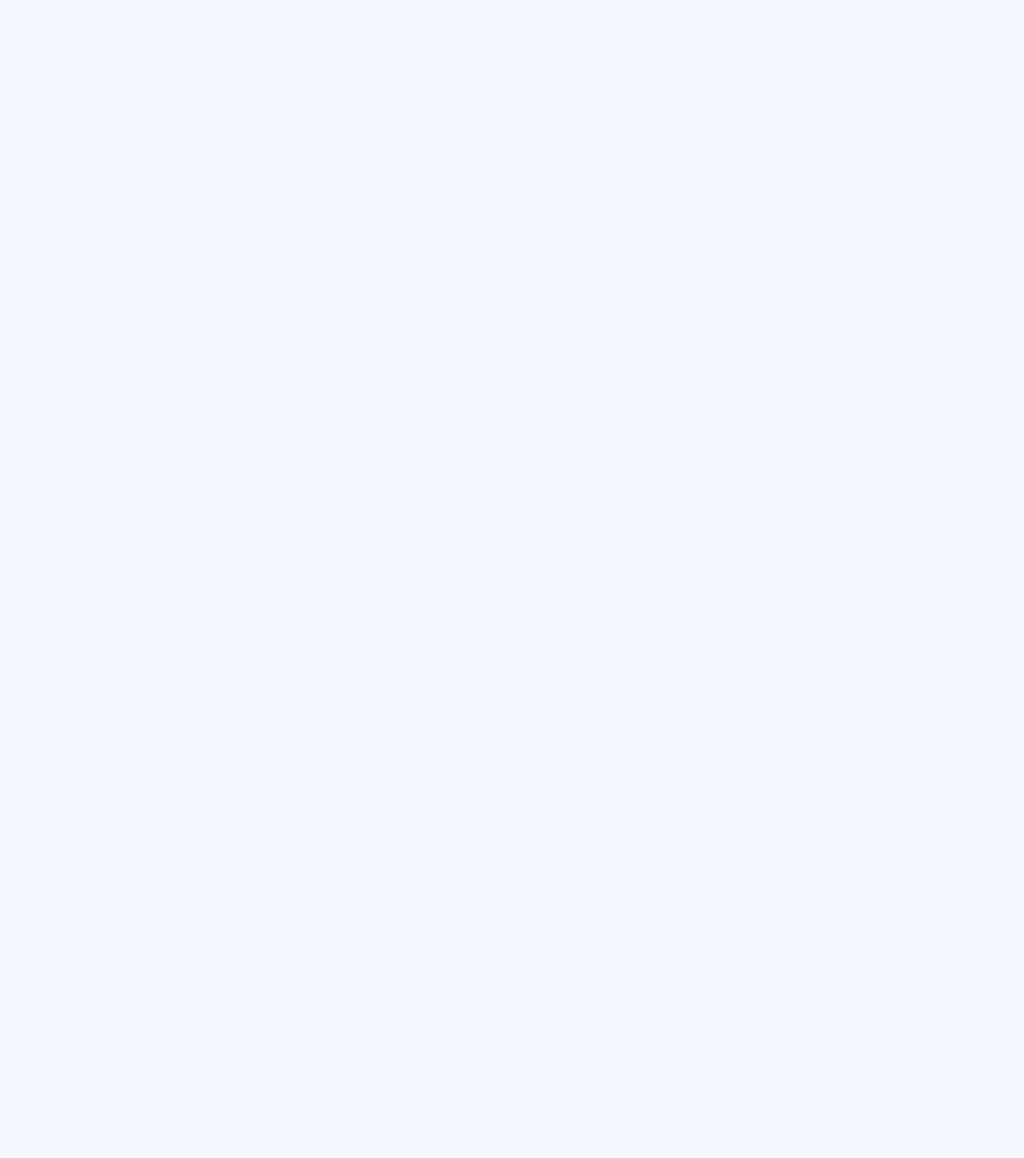
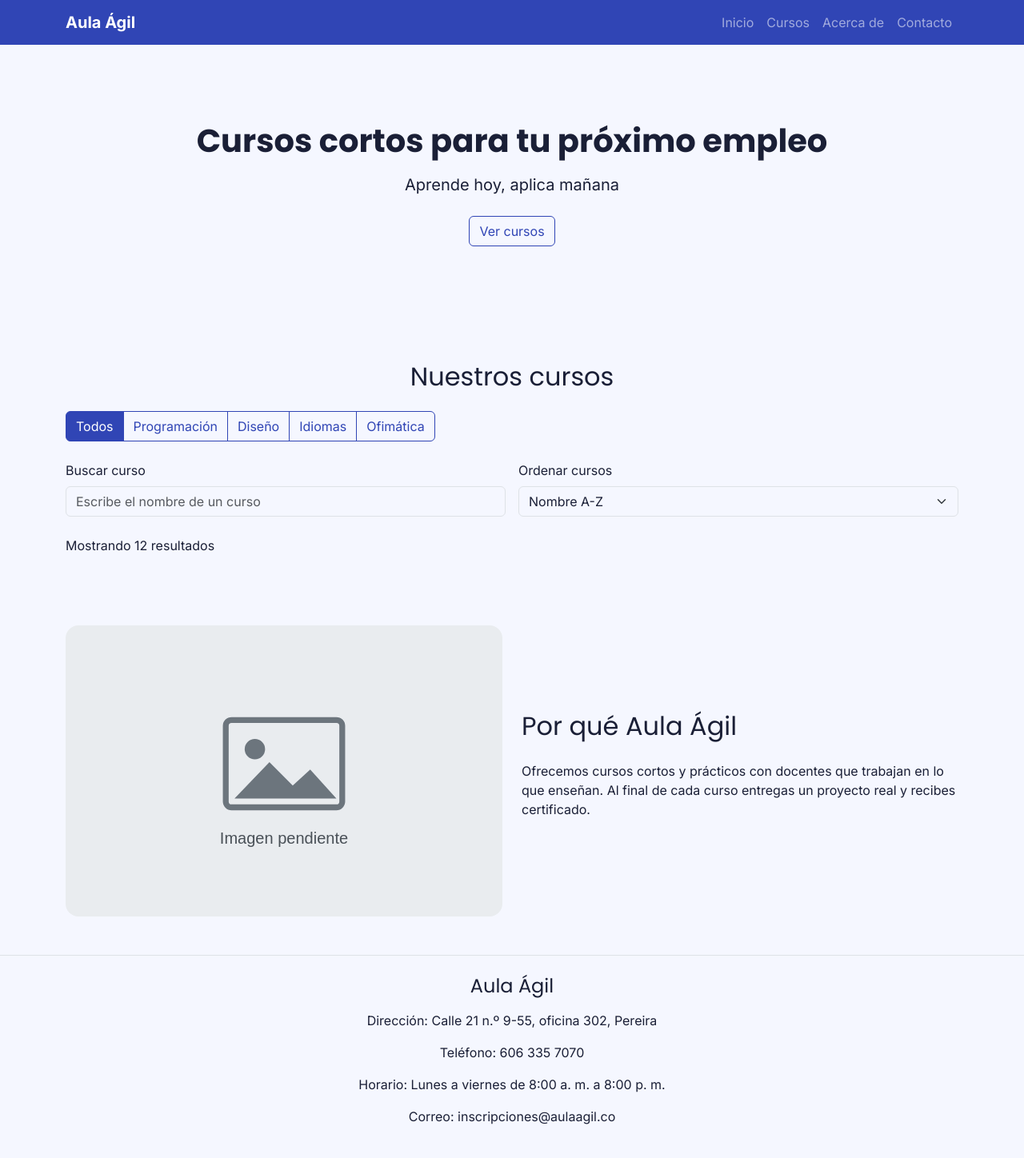
Before and after one commit to juan-manuel-ortiz/evaluacion2-maquetacion, a plain HTML site: page index.html in a window 1280 px wide. Shown: the whole page at 80% size. Before the commit the page ends 800 px from the top, so only its background shows below. Drawn offline with nearby package versions, Linux system fonts and the light colour scheme.

Commit message:
feat: estructura html y bootstrap closes #2

```diff
--- a/index.html
+++ b/index.html
@@ -1,17 +1,21 @@
 <!DOCTYPE html>
 <html lang="es">
+
 <head>
   <meta charset="UTF-8">
   <meta name="viewport" content="width=device-width, initial-scale=1">
   <!-- TODO (issue #2): cambia el título por el nombre de tu proyecto -->
-  <title>Plantilla Evaluación 2</title>
+  <title>Aula Ágil</title>
 
   <!-- Bootstrap 5.3 por CDN. Tu hoja de estilos va DESPUÉS para poder personalizarlo. -->
   <link rel="stylesheet" href="https://cdn.jsdelivr.net/npm/bootstrap@5.3.3/dist/css/bootstrap.min.css">
   <!-- TODO (issue #1): aquí va el <link> de Google Fonts con las dos fuentes de tu Manual de marca -->
-  <link href="https://fonts.googleapis.com/css2?family=Poppins:wght@400;600;700&family=Inter:wght@400;600;700&display=swap" rel="stylesheet">
+  <link
+    href="https://fonts.googleapis.com/css2?family=Poppins:wght@400;600;700&family=Inter:wght@400;600;700&display=swap"
+    rel="stylesheet">
   <link rel="stylesheet" href="css/estilos.css">
 </head>
+
 <body>
 
   <!--
@@ -38,10 +42,130 @@
     4. footer.
   -->
 
+  <a href="#contenido" class="visually-hidden-focusable">Saltar al contenido</a>
+
+  <header>
+    <nav class="navbar navbar-expand-lg navbar-dark">
+      <div class="container">
+        <a class="navbar-brand fw-bold" href="#">Aula Ágil</a>
+
+        <button class="navbar-toggler" type="button" data-bs-toggle="collapse" data-bs-target="#menuPrincipal"
+          aria-controls="menuPrincipal" aria-expanded="false" aria-label="Abrir menú">
+          <span class="navbar-toggler-icon"></span>
+        </button>
+
+        <div class="collapse navbar-collapse" id="menuPrincipal">
+          <ul class="navbar-nav ms-auto">
+            <li class="nav-item">
+              <a class="nav-link" href="#inicio">Inicio</a>
+            </li>
+            <li class="nav-item">
+              <a class="nav-link" href="#catalogo">Cursos</a>
+            </li>
+            <li class="nav-item">
+              <a class="nav-link" href="#acerca">Acerca de</a>
+            </li>
+            <li class="nav-item">
+              <a class="nav-link" href="#contacto">Contacto</a>
+            </li>
+          </ul>
+        </div>
+      </div>
+    </nav>
+  </header>
+
+  <main id="contenido">
+    <section id="inicio" class="py-5">
+      <div class="container text-center py-5">
+        <h1 class="fw-bold mb-3">Cursos cortos para tu próximo empleo</h1>
+
+        <p class="lead mb-4">Aprende hoy, aplica mañana</p>
+
+        <a href="#catalogo" class="btn btn-outline-primary">
+          Ver cursos
+        </a>
+      </div>
+    </section>
+
+    <section class="container py-5" aria-labelledby="titulo-catalogo">
+      <h2 id="titulo-catalogo" class="text-center mb-4">Nuestros cursos</h2>
+
+      <div class="mb-4">
+        <div class="btn-group flex-wrap" role="group" aria-label="Filtrar cursos por categoría">
+          <button type="button" class="btn btn-outline-primary active" data-categoria="todas"
+            aria-pressed="true">Todos</button>
+          <button type="button" class="btn btn-outline-primary" data-categoria="programacion"
+            aria-pressed="false">Programación</button>
+          <button type="button" class="btn btn-outline-primary" data-categoria="diseno"
+            aria-pressed="false">Diseño</button>
+          <button type="button" class="btn btn-outline-primary" data-categoria="idiomas"
+            aria-pressed="false">Idiomas</button>
+          <button type="button" class="btn btn-outline-primary" data-categoria="ofimatica"
+            aria-pressed="false">Ofimática</button>
+        </div>
+      </div>
+
+      <div class="row g-3 mb-4">
+        <div class="col-md-6">
+          <label for="buscador" class="form-label">Buscar curso</label>
+          <input type="search" id="buscador" class="form-control" placeholder="Escribe el nombre de un curso">
+        </div>
+
+        <div class="col-md-6">
+          <label for="orden" class="form-label">Ordenar cursos</label>
+          <select id="orden" class="form-select">
+            <option value="nombre-asc">Nombre A-Z</option>
+            <option value="valor-asc">Menor número de horas</option>
+            <option value="valor-desc">Mayor número de horas</option>
+          </select>
+        </div>
+      </div>
+
+      <p id="contador" aria-live="polite">Mostrando 12 resultados</p>
+
+      <div id="catalogo" class="row row-cols-1 row-cols-md-2 row-cols-lg-4 g-4">
+      </div>
+    </section>
+
+    <section id="acerca" class="container py-5" aria-labelledby="titulo-acerca">
+      <div class="row align-items-center g-4">
+        <div class="col-md-6">
+          <img src="img/placeholder.svg" alt="Imagen de presentación de los cursos de Aula Ágil"
+            class="img-fluid rounded-4">
+        </div>
+
+        <div class="col-md-6">
+          <h2 id="titulo-acerca" class="mb-4">Por qué Aula Ágil</h2>
+
+          <p>
+            Ofrecemos cursos cortos y prácticos con docentes que trabajan en lo que enseñan.
+            Al final de cada curso entregas un proyecto real y recibes certificado.
+          </p>
+        </div>
+      </div>
+    </section>
+
+
+  </main>
+
+  <footer id="contacto" class="py-4 border-top">
+    <div class="container text-center">
+      <h2 class="h4 mb-3">Aula Ágil</h2>
+
+      <p>Dirección: Calle 21 n.º 9-55, oficina 302, Pereira</p>
+      <p>Teléfono: 606 335 7070</p>
+      <p>Horario: Lunes a viernes de 8:00 a. m. a 8:00 p. m.</p>
+      <p>Correo: inscripciones@aulaagil.co</p>
+    </div>
+  </footer>
+
+
+
   <!-- Bootstrap JS (necesario para que la navbar se pliegue) -->
   <script src="https://cdn.jsdelivr.net/npm/bootstrap@5.3.3/dist/js/bootstrap.bundle.min.js"></script>
   <!-- El orden importa: primero los datos, después la lógica -->
   <script src="js/datos.js"></script>
   <script src="js/app.js"></script>
 </body>
+
 </html>
```
